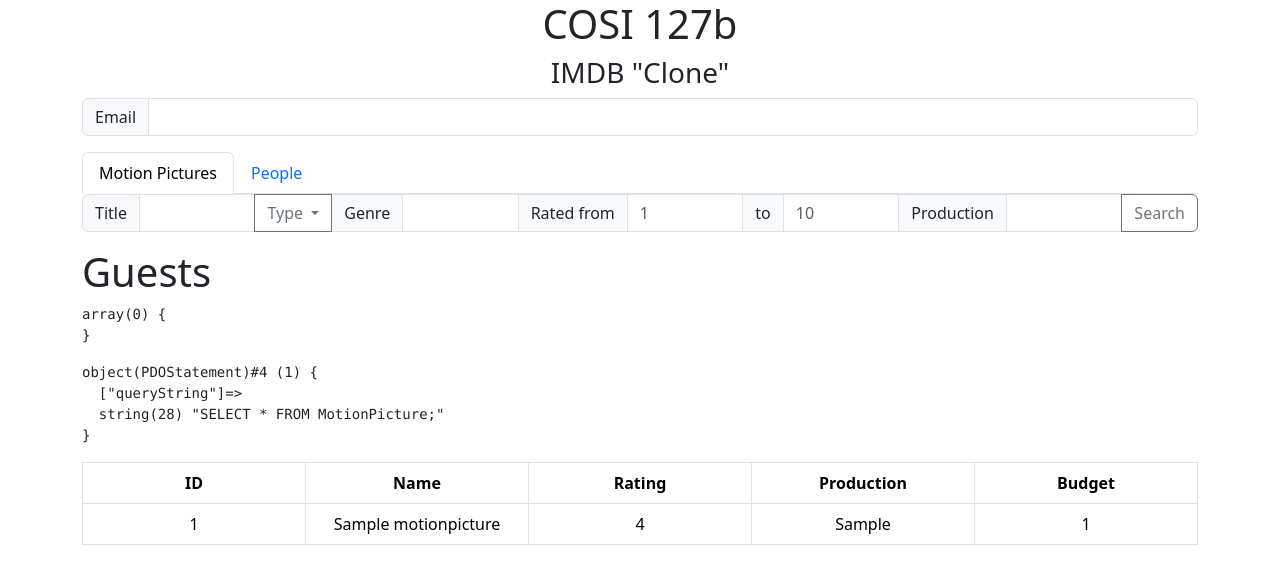
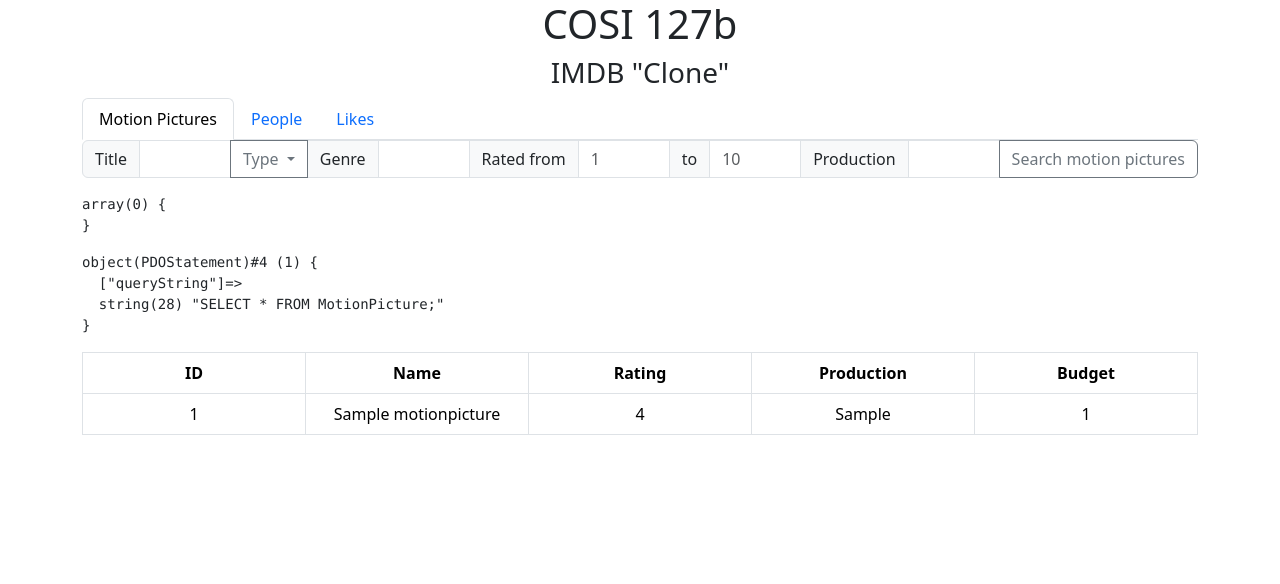
Before and after one commit to BOBONA/DBMS-COSI127B, a PHP site: page /index.php in a window 1280 px wide. Shown: the top 584 px of the page. Run offline with PHP 8.4, Linux system fonts and the light colour scheme; tables that the repository leaves empty hold one stand-in row (values such as "Sample post").

Commit message:
added group thing added tab

```diff
--- a/p2/index.php
+++ b/p2/index.php
@@ -27,14 +27,6 @@
 </div>
 
 <div class="container">
-    <div class="input-group mb-3">
-        <span class="input-group-text">Email</span>
-        <input type="text" class="form-control" placeholder="" id="email" name="email"
-               oninput="setEmailFields(this.value)">
-    </div>
-</div>
-
-<div class="container">
     <ul class="nav nav-tabs" role="tablist">
         <li class="nav-item" role="presentation">
             <button class="nav-link <?php if (!isset($_GET["tab"]) || $_GET["tab"] == "motion-picture") echo "active" ?>"
@@ -47,6 +39,12 @@
             <button class="nav-link <?php if (isset($_GET["tab"]) && $_GET["tab"] == "people") echo "active" ?>"
                     id="people-tab" data-bs-toggle="tab" data-bs-target="#people-search"
                     type="button" role="tab" aria-controls="people-search" onclick="setTab('people')">People
+            </button>
+        </li>
+        <li class="nav-item" role="presentation">
+            <button class="nav-link <?php if (isset($_GET["tab"]) && $_GET["tab"] == "likes") echo "active" ?>"
+                    id="likes-tab" data-bs-toggle="tab" data-bs-target="#likes-search"
+                    type="button" role="tab" aria-controls="likes-search" onclick="setTab('likes')">Likes
             </button>
         </li>
     </ul>
@@ -86,10 +84,8 @@
                     <label for="production" class="input-group-text">Production</label>
                     <input type="text" class="form-control" id="title" placeholder="" name="production">
 
-                    <input type="hidden" id="motion-picture-search-email" value="" name="email">
-
                     <button class="btn btn-outline-secondary" type="submit" name="motion-picture-submitted"
-                            formaction="?tab=motion-picture">Search
+                            formaction="?tab=motion-picture">Search motion pictures
                     </button>
                 </div>
             </form>
@@ -111,19 +107,40 @@
                     <label for="award" class="input-group-text">Award</label>
                     <input type="text" class="form-control" placeholder="" name="award" id="award">
 
-                    <input type="hidden" id="people-search-email" value="" name="email">
-
                     <button class="btn btn-outline-secondary" type="submit" name="people-submitted"
-                            formaction="?tab=people">Search
+                            formaction="?tab=people">Search people
                     </button>
                 </div>
+            </form>
+        </div>
+        <div class="tab-pane fade <?php if (isset($_GET["tab"]) && $_GET["tab"] == "likes") echo "show active" ?>"
+             id="likes-search" role="tabpanel" aria-labelledby="likes-search-tab"
+             tabindex="1">
+            <form method="post" action="index.php">
+                <div class="input-group mb-3">
+                    <span class="input-group-text">Email</span>
+                    <input type="text" class="form-control" placeholder="" id="email" name="email" oninput="setEmailFields(this.value)">
+
+                    <button class="btn btn-outline-secondary" type="submit" name="likes-submitted"
+                            formaction="?tab=likes">Your likes
+                    </button>
+                </div>
+            </form>
+            <form method="post" action="index.php"
+                  <div class="input-group mb-3">
+                      <span class="input-group-text">Motion picture</span>
+                      <input type="text" class="form-control" placeholder="Title" name="motion-picture">
+
+                      <button class="btn btn-outline-secondary" type="submit" name="toggle-like"
+                              formaction="?tab=likes">Like motion picture
+                      </button>
+                  </div>
             </form>
         </div>
     </div>
 </div>
 
 <div class="container">
-    <h1>Guests</h1>
     <?php
     function dbg($var): void
     {
@@ -272,16 +289,16 @@
             }
 
             return $query;
-
         }
     }
 
     $qb = new QueryBuilder($conn);
     // Handle submit buttons
     if (isset($_POST['motion-picture-submitted'])) {
-        $qb = $qb->select('M.name', 'M.rating', 'M.production', 'M.budget', "G.genre_name")
+        $qb = $qb->select('M.name', 'M.rating', 'M.production', 'M.budget')
             ->from('MotionPicture M')
-            ->leftJoin('Genre G', 'M.id = G.mpid');
+            ->groupBy('M.id')
+            ->leftJoin('Genre G', 'M.id = G.mpid')->group('G.genre_name', 'genres');
 
         if (!empty($_POST['title'])) {
             $qb->where("M.name LIKE :title");
@@ -398,7 +415,6 @@
         }
     }
 
-
     try {
         dbg($query);
         $query->execute();
@@ -426,8 +442,6 @@
     function setEmailFields(value) {
         if (document.getElementById("email").value !== value)
             document.getElementById("email").value = value;
-        document.getElementById("motion-picture-search-email").value = value;
-        document.getElementById("people-search-email").value = value;
         localStorage.setItem("email", value);
     }
 
```
